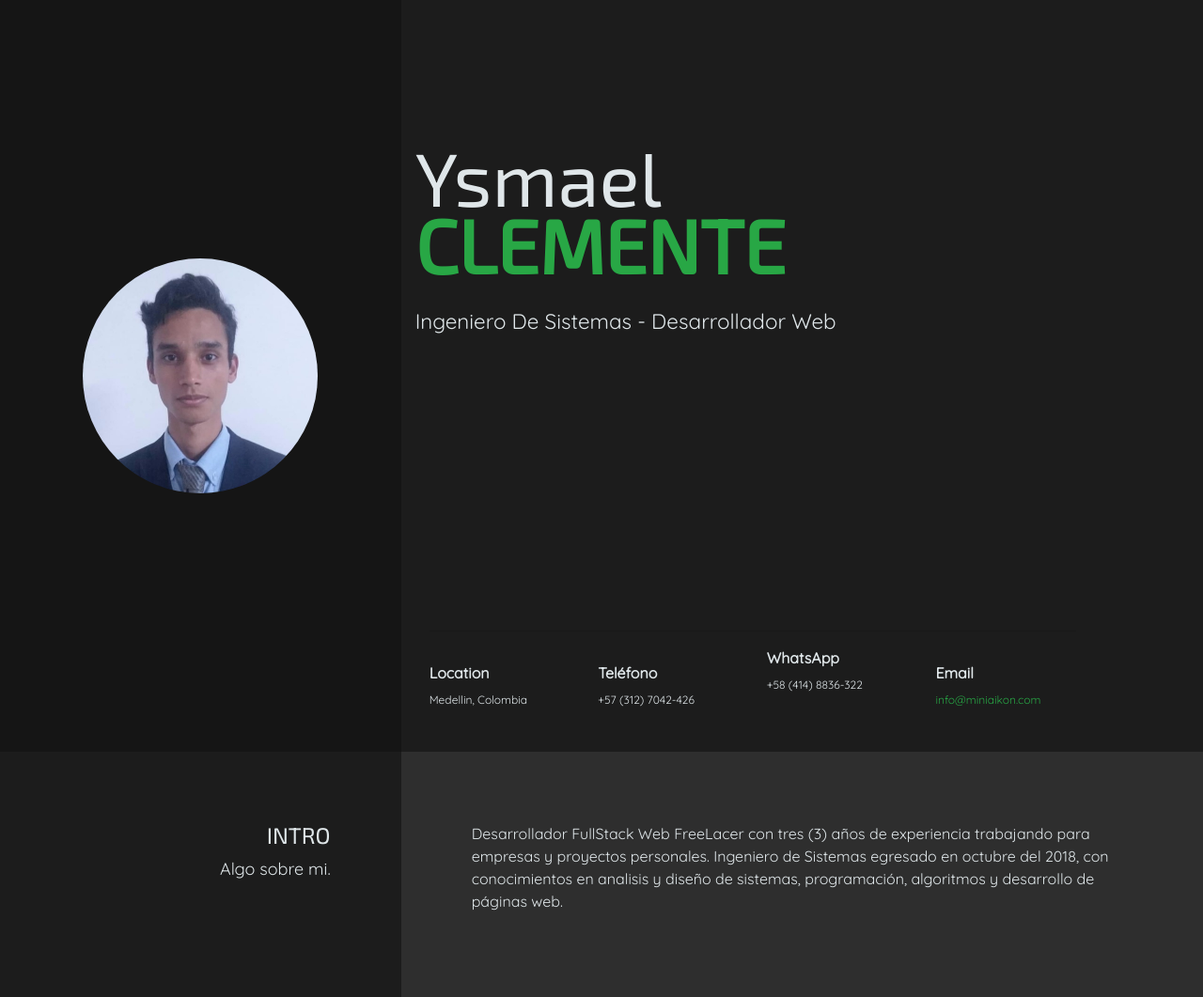
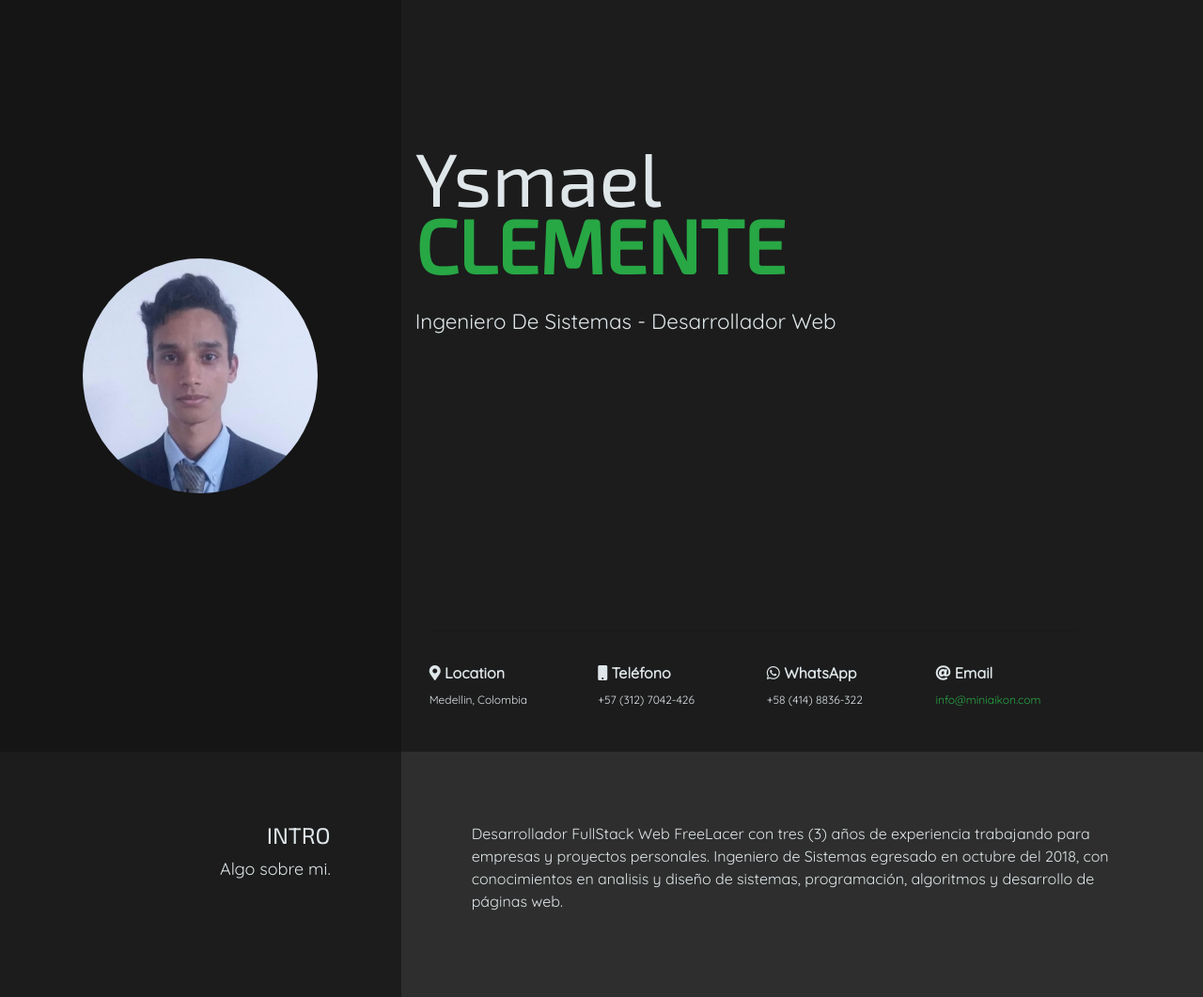
Before and after one commit to Miniaikon/portfolio, a PHP site: page / in a window 1280 px wide. Shown: the top 1061 px of the page at 94% size. Run offline with PHP 8.4, Linux system fonts and the light colour scheme; some libraries are stand-ins or nearby versions.

Commit message:
ajuste de datos de contacto

```diff
--- a/index.php
+++ b/index.php
@@ -42,18 +42,22 @@
 						<hr>
 					</div>
 					<div class="col-md-3 col-6 mt-3 data-contact">
+						<i class="fas fa-map-marker-alt"></i>
 						<b>Location</b><br>
 						<sub>Medellin, Colombia</sub>
 					</div>
 					<div class="col-md-3 col-6 mt-3 data-contact">
+						<i class="fas fa-mobile"></i>
 						<b>Teléfono</b><br>
 						<sub>+57 (312) 7042-426</sub>
 					</div>
-					<div class="col-md-3">
+					<div class="col-md-3 col-6 mt-3 data-contact">
+						<i class="fab fa-whatsapp"></i>
 						<b>WhatsApp</b><br>
 						<sub>+58 (414) 8836-322</sub>
 					</div>
 					<div class="col-md-3 col-6 mt-3 data-contact">
+						<i class="fas fa-at"></i>
 						<b>Email</b><br>
 						<sub><a href="mailto:info@miniaikon.com">info@miniaikon.com</a></sub>
 					</div>
```
